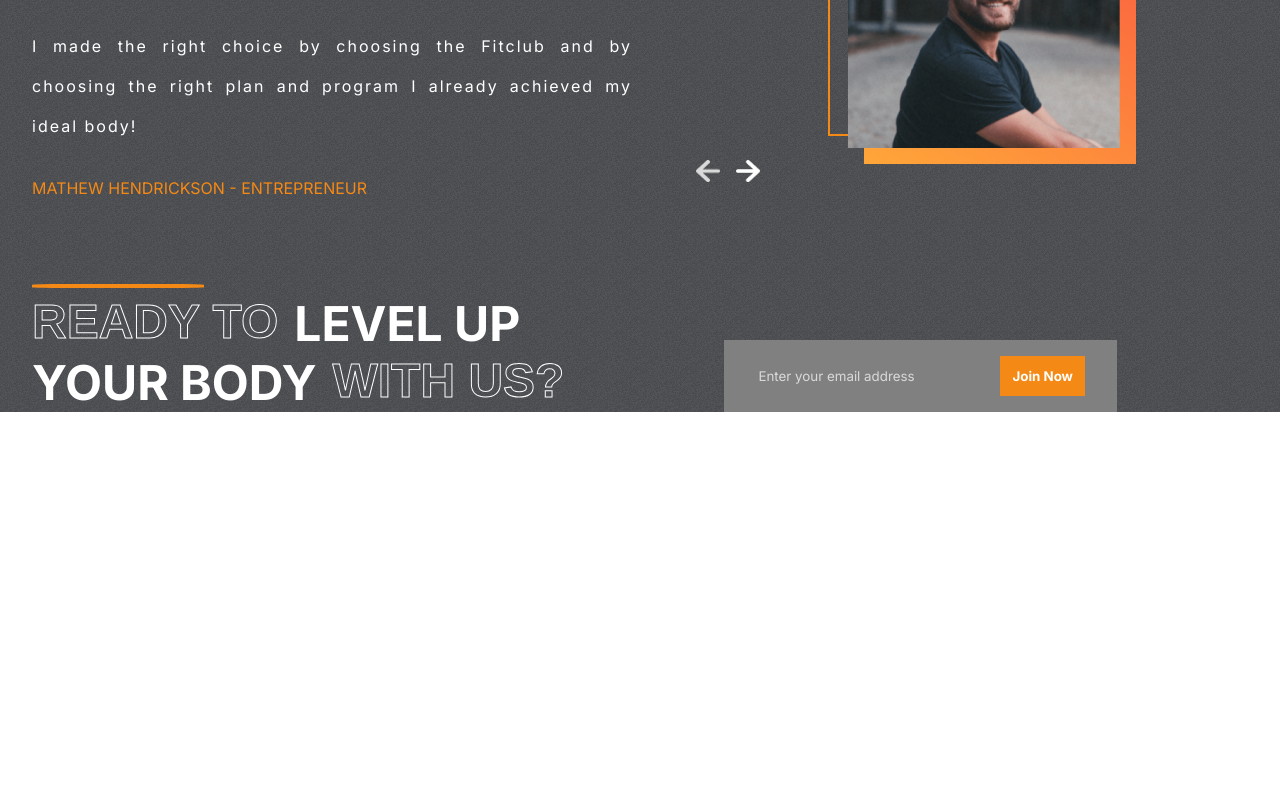
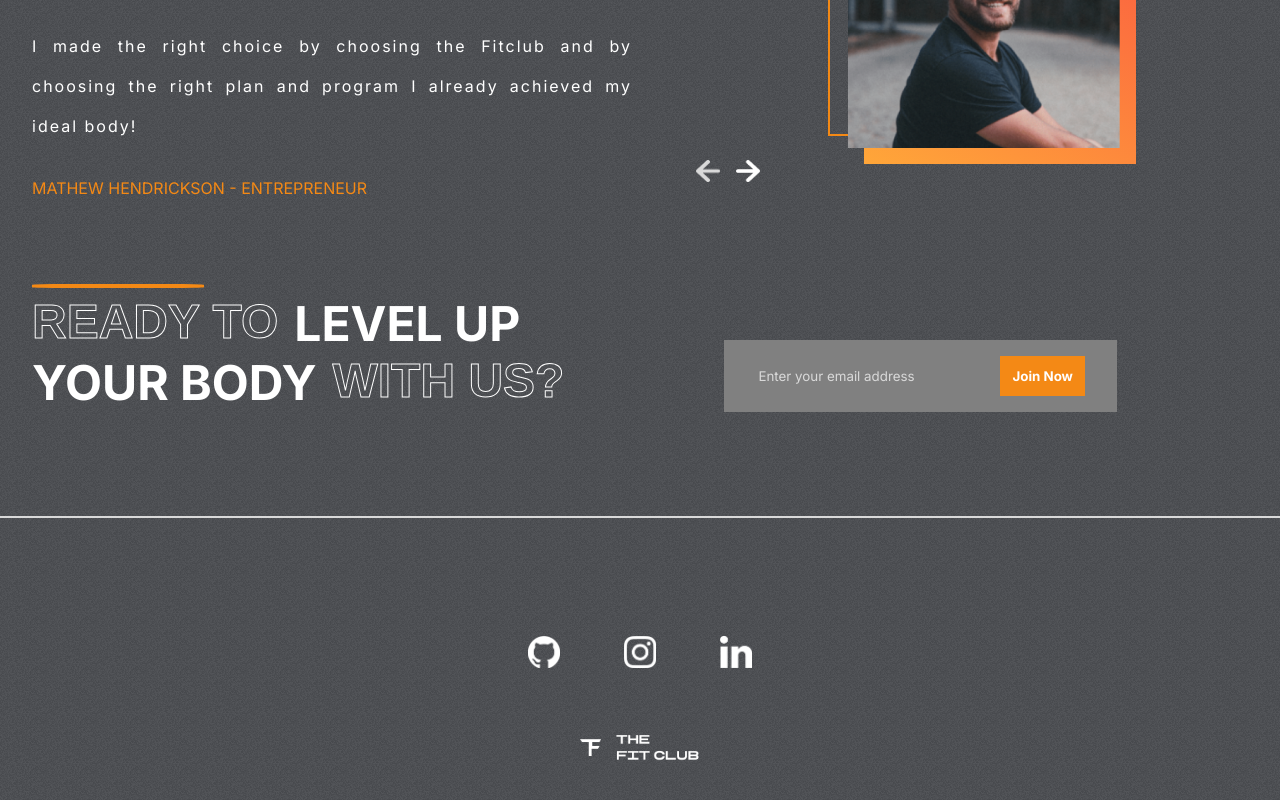
Before and after one commit to remus00/Gym-Website, a React (Create React App) app: page / in a window 1280 px wide. Shown: the part 2728-3528 px from the top of the page. Before the commit the page ends 3140 px from the top, so only its background shows below. Built offline with nearby package versions, Linux system fonts and the light colour scheme.

Commit message:
Footer section

```diff
--- a/src/App.js
+++ b/src/App.js
@@ -1,4 +1,5 @@
 import "./App.css";
+import Footer from "./components/Footer/Footer";
 import Hero from "./components/Hero/Hero";
 import Join from "./components/Join/Join";
 import Plan from "./components/Plan/Plan";
@@ -15,6 +16,7 @@
             <Plan />
             <Testimonials />
             <Join />
+            <Footer />
         </div>
     );
 }
--- /dev/null
+++ b/src/components/Footer/Footer.css
@@ -0,0 +1,32 @@
+.footer-container {
+    position: relative;
+}
+
+.footer-container > hr {
+    border: 1px solid var(--lightgray);
+}
+
+.footer {
+    padding: 1rem 2rem;
+    display: flex;
+    flex-direction: column;
+    gap: 4rem;
+    align-items: center;
+    justify-content: center;
+    height: 20rem;
+}
+
+.social-links {
+    display: flex;
+    gap: 4rem;
+}
+
+.social-links > img {
+    height: 2rem;
+    width: 2rem;
+    cursor: pointer;
+}
+
+.logo-f > img {
+    height: 2rem;
+}
--- /dev/null
+++ b/src/components/Footer/Footer.jsx
@@ -0,0 +1,26 @@
+import React from "react";
+import "./Footer.css";
+import GitHub from "../../assets/github.png";
+import Instagram from "../../assets/instagram.png";
+import Linkedin from "../../assets/linkedin.png";
+import Logo from "../../assets/logo.png";
+
+const Footer = () => {
+    return (
+        <div className="footer-container">
+            <hr />
+            <div className="footer">
+                <div className="social-links">
+                    <img src={GitHub} alt="github" />
+                    <img src={Instagram} alt="instagram" />
+                    <img src={Linkedin} alt="linkedin" />
+                </div>
+                <div className="logo-f">
+                    <img src={Logo} alt="logo" />
+                </div>
+            </div>
+        </div>
+    );
+};
+
+export default Footer;
```
